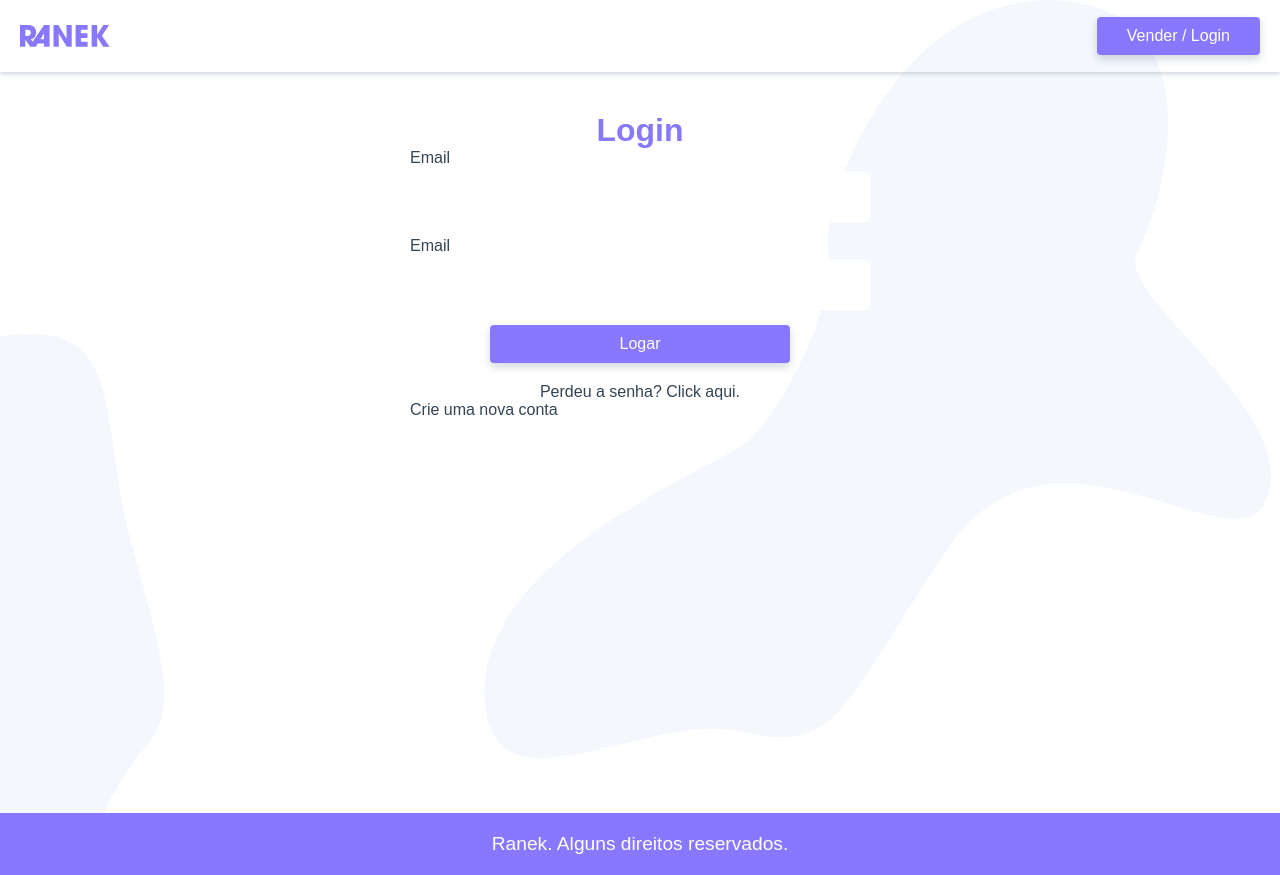
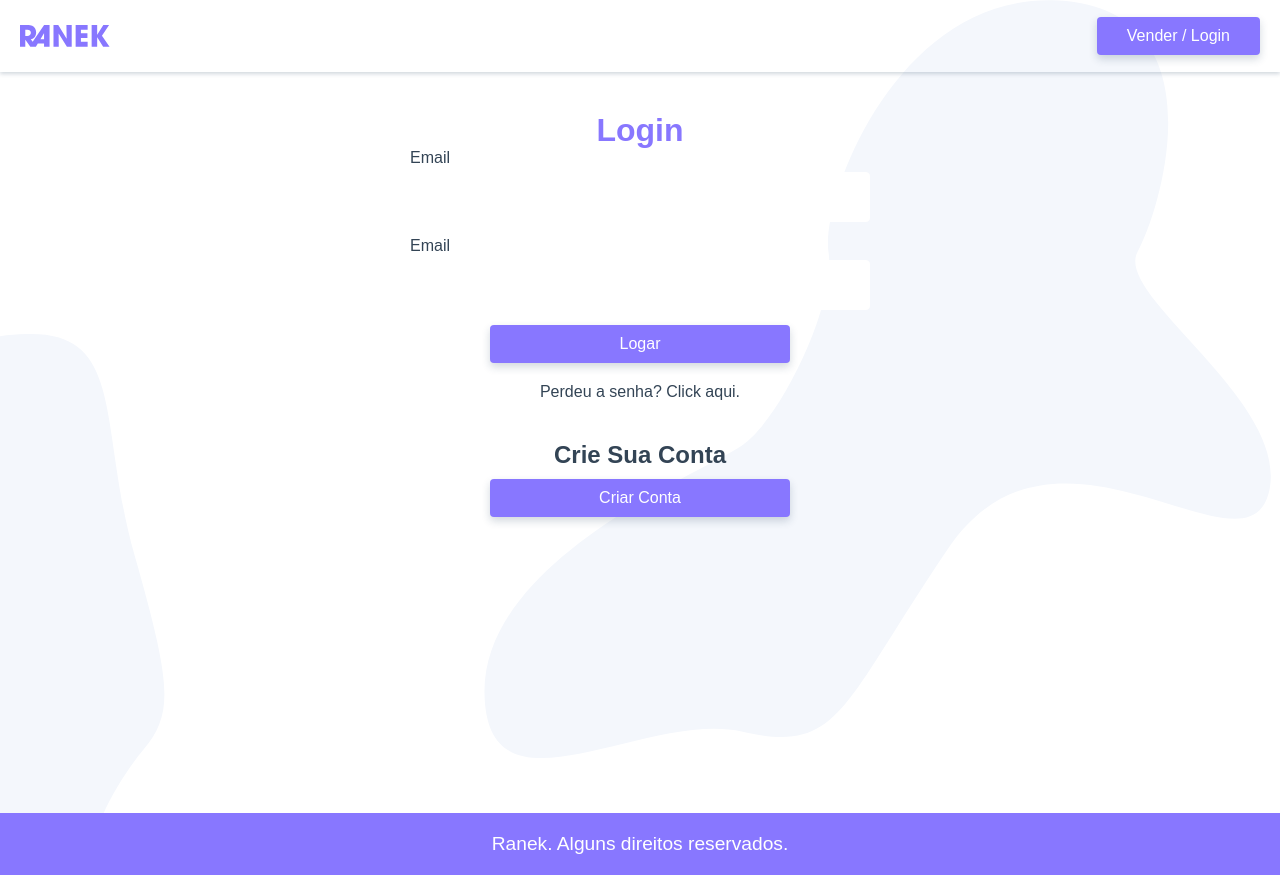
Before and after one commit to Vinicius-Muller/ranek, a Vue app: page /login in a window 1280 px wide. Built offline with nearby package versions, Linux system fonts and the light colour scheme.

Commit message:
A form for new users created

```diff
--- a/src/components/NewLogin.vue
+++ b/src/components/NewLogin.vue
@@ -1,16 +1,59 @@
 <template>
 
-  <p>Crie uma nova conta</p>
+  <section>
+
+    <h2>Crie Sua Conta</h2>
+
+    <transition>
+
+    <button v-if="!create" @click="create = true" class="btn">Criar Conta</button>
+
+    <UserForm v-else>
+
+      <button class="btn btn-form">Criar Usuario</button>
+
+    </UserForm>
+
+    </transition>
+  </section>
 
 </template>
 
 <script>
+
+import UserForm from "@/components/UserForm.vue";
+
 export default {
-  name: "NewLogin"
+  name: "NewLogin",
+  components: {
+    UserForm
+  },
+
+  data() {
+    return {
+      create: false
+    }
+  }
 
 }
 </script>
 
-<style>
+<style scoped>
+
+h2 {
+  text-align:center;
+  margin-top: 40px;
+  margin-bottom: 10px;
+}
+
+.btn {
+  width: 100%;
+  max-width: 300px;
+  margin-left: auto;
+  margin-right: auto;
+}
+.btn-form {
+  max-width: 100%;
+}
 
 </style>
--- /dev/null
+++ b/src/components/UserForm.vue
@@ -0,0 +1,54 @@
+<template>
+
+  <form>
+    <label for="name">Nome</label>
+    <input id="name" name="name" type="text" v-model="name">
+
+    <label for="email">Email</label>
+    <input id="email" name="email" type="email" v-model="email">
+
+    <label for="password">Senha</label>
+    <input id="password" name="password" type="password" v-model="password">
+
+    <label for="cep">Cep</label>
+    <input id="cep" name="cep" type="text" v-model="cep">
+
+    <label for="number">Numero</label>
+    <input id="number" name="number" type="number" v-model="number">
+
+    <label for="street">Rua</label>
+    <input id="street" name="street" type="text" v-model="street">
+
+    <label for="state">Estado</label>
+    <input id="state" name="state" type="text" v-model="state">
+
+    <label for="city">Cidade</label>
+    <input id="city" name="city" type="text" v-model="city">
+
+    <div class="slot-wrapper">
+      <slot></slot>
+    </div>
+  </form>
+
+</template>
+
+<script>
+export default {
+  name: "UserForm"
+}
+</script>
+
+<style scoped>
+
+form  {
+  display: grid;
+  grid-template-columns: 80px 1fr;
+  align-items: center;
+}
+
+.slot-wrapper {
+  grid-column: 2;
+  margin-top: 10px;
+}
+
+</style>
```
